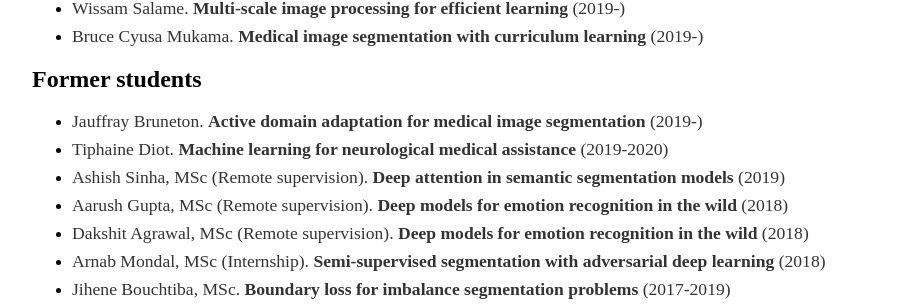
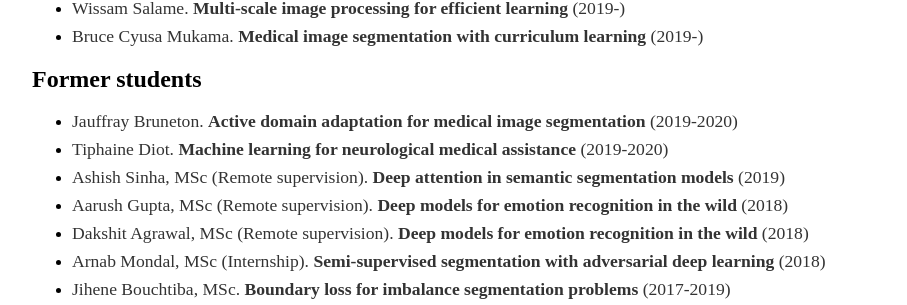
Before and after one commit to josedolz/josedolz.github.io, a Jekyll site: the page built from students/index.html, in a window 1280 px wide. Shown: the part 418-723 px from the top of the page, without its empty margins (96-1003 px from the left). Built offline with Jekyll 4.4.1, drawn with Linux system fonts in a browser that asks for light colours.

Commit message:
Update index.html

```diff
--- a/students/index.html
+++ b/students/index.html
@@ -17,7 +17,7 @@ title: students
 
 	<h2>Former students</h2>
 	<ul>
-		<li><p1>Jauffray Bruneton. <strong>Active domain adaptation for medical image segmentation </strong> (2019-)</p1></li>
+		<li><p1>Jauffray Bruneton. <strong>Active domain adaptation for medical image segmentation </strong> (2019-2020)</p1></li>
 		<li><p1>Tiphaine Diot. <strong>Machine learning for neurological medical assistance </strong> (2019-2020)</p1></li>
 		<li><p1>Ashish Sinha, MSc (Remote supervision). <strong>Deep attention in semantic segmentation models</strong> (2019)</p1></li>
 		<li><p1>Aarush Gupta, MSc (Remote supervision). <strong>Deep models for emotion recognition in the wild </strong> (2018)</p1></li>
```
